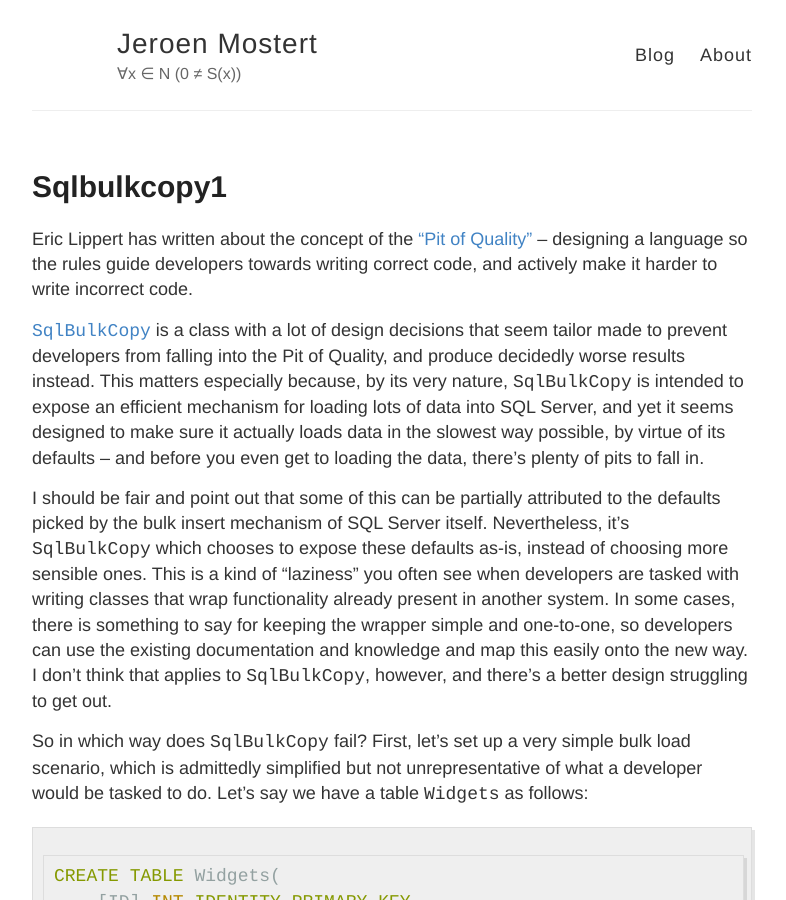
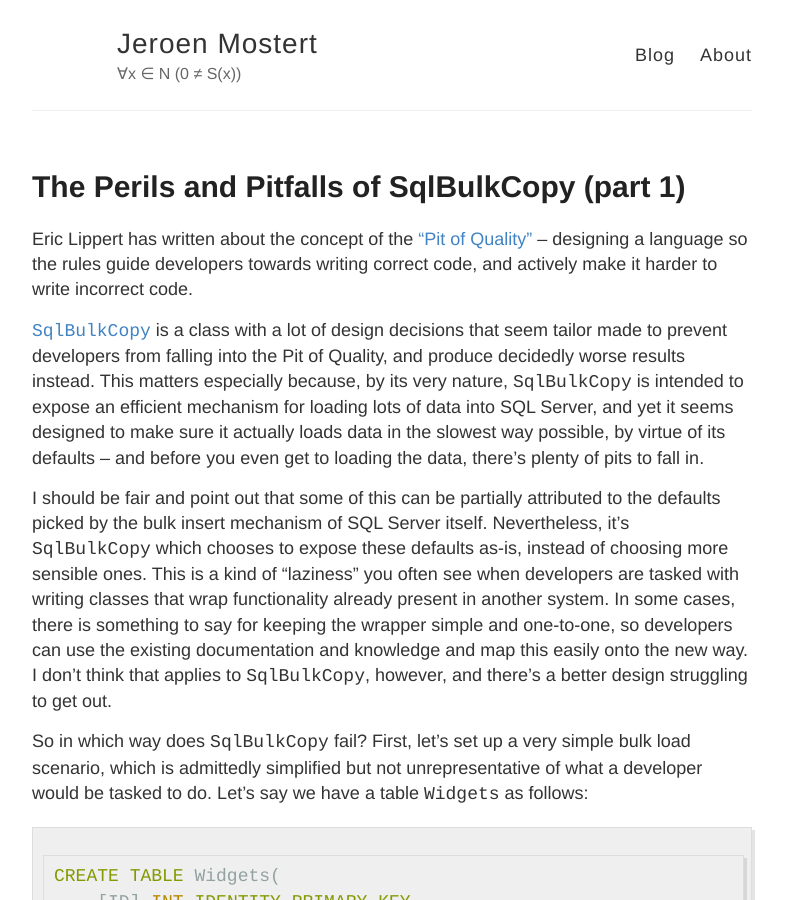
Before and after one commit to jeroen-mostert/jeroen-mostert.github.io, a Jekyll site: the page built from _posts/2019-02-19-sqlbulkcopy1.md, in a window 1280 px wide and 900 px high. Shown: the whole window, without its empty margins (248-1034 px from the left). Built offline with Jekyll 4.4.1, drawn with Linux system fonts in a browser that asks for light colours; our own code applies the rules of GitHub Pages for plain Markdown files.

Commit message:
Update 2019-02-19-sqlbulkcopy1.md

```diff
--- a/_posts/2019-02-19-sqlbulkcopy1.md
+++ b/_posts/2019-02-19-sqlbulkcopy1.md
@@ -1,3 +1,8 @@
+---
+layout: post
+title: The Perils and Pitfalls of SqlBulkCopy (part 1)
+---
+
 Eric Lippert has written about the concept of the ["Pit of Quality"](https://blogs.msdn.microsoft.com/ericlippert/2007/08/14/c-and-the-pit-of-despair/) -- designing a language so the rules guide developers towards writing correct code, and actively make it harder to write incorrect code.
 
 [`SqlBulkCopy`](https://docs.microsoft.com/dotnet/api/system.data.sqlclient.sqlbulkcopy) is a class with a lot of design decisions that seem tailor made to prevent developers from falling into the Pit of Quality, and produce decidedly worse results instead. This matters especially because, by its very nature, `SqlBulkCopy` is intended to expose an efficient mechanism for loading lots of data into SQL Server, and yet it seems designed to make sure it actually loads data in the slowest way possible, by virtue of its defaults -- and before you even get to loading the data, there's plenty of pits to fall in.
```
